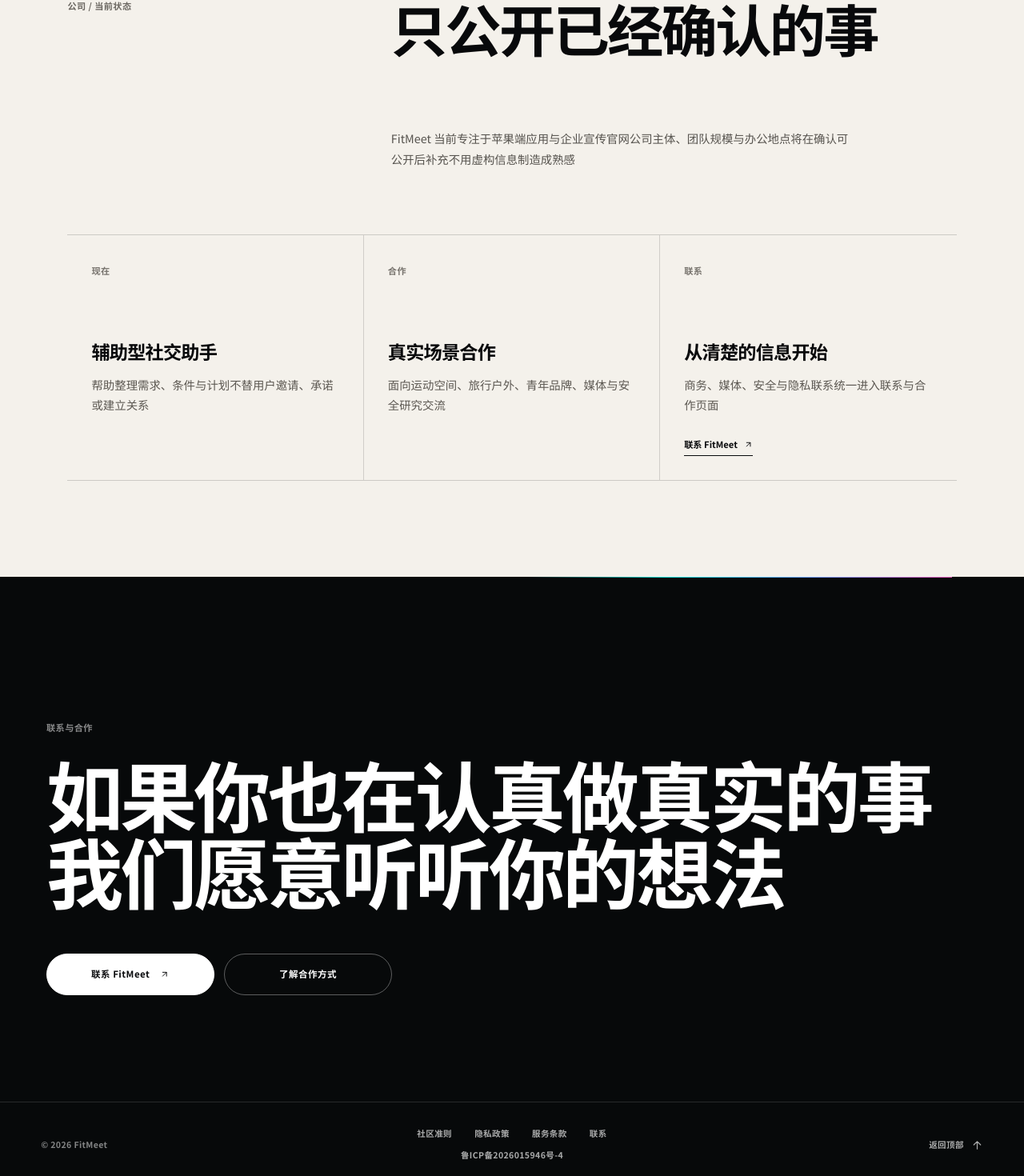
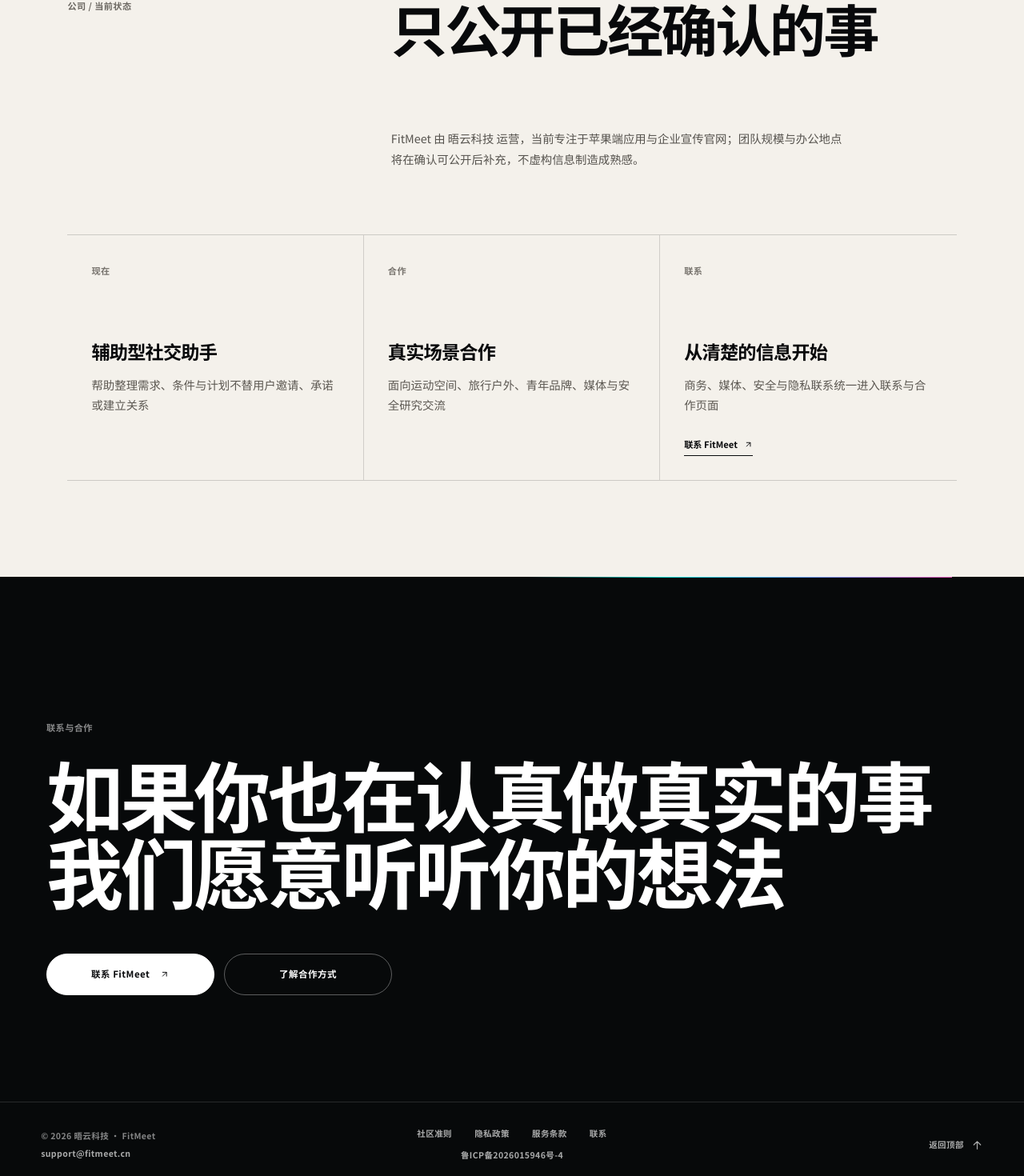
Before and after one commit to liudejua27-blip/FitMeet-website, a Next.js app: page /about in a window 1280 px wide. Shown: the part 8085-9555 px from the top of the page at 80% size. Built offline with nearby package versions, Linux system fonts and the light colour scheme; no server answers.

Commit message:
chore(website): publish company contact details

```diff
--- a/components/about-network/AboutNetworkPage.tsx
+++ b/components/about-network/AboutNetworkPage.tsx
@@ -7,6 +7,7 @@
 import { SiteNavigation } from "@/components/site-shell/SiteNavigation";
 import { SiteFooter } from "@/components/site-shell/SiteFooter";
 import { aboutBeliefs, aboutHorizon } from "@/lib/about-network-content";
+import { siteConfig } from "@/lib/site-config";
 import { useAboutNetworkMotion } from "./useAboutNetworkMotion";
 import styles from "./about-network.module.css";
 
@@ -159,7 +160,7 @@
 function CompanyProof() {
   return (
     <section className={styles.companyProof} aria-label="FitMeet 企业信息">
-      <header><span>公司 / 当前状态</span><h2>只公开已经确认的事</h2><p>FitMeet 当前专注于苹果端应用与企业宣传官网公司主体、团队规模与办公地点将在确认可公开后补充不用虚构信息制造成熟感</p></header>
+      <header><span>公司 / 当前状态</span><h2>只公开已经确认的事</h2><p>FitMeet 由 {siteConfig.companyName} 运营，当前专注于苹果端应用与企业宣传官网；团队规模与办公地点将在确认可公开后补充，不虚构信息制造成熟感。</p></header>
       <div>
         <article><span>现在</span><strong>辅助型社交助手</strong><p>帮助整理需求、条件与计划不替用户邀请、承诺或建立关系</p></article>
         <article><span>合作</span><strong>真实场景合作</strong><p>面向运动空间、旅行户外、青年品牌、媒体与安全研究交流</p></article>
--- a/components/site-shell/SiteFooter.tsx
+++ b/components/site-shell/SiteFooter.tsx
@@ -12,7 +12,10 @@
 export function SiteFooter() {
   return (
     <footer className={styles.footer} data-site-footer>
-      <span>© {siteConfig.copyrightYear} FitMeet</span>
+      <div className={styles.operator}>
+        <span>© {siteConfig.copyrightYear} {siteConfig.companyName} · {siteConfig.name}</span>
+        <a href={`mailto:${siteConfig.contactEmail}`}>{siteConfig.contactEmail}</a>
+      </div>
       <div className={styles.legalCenter}>
         <nav aria-label="页脚导航">
           {footerLinks.map((link) => <Link href={link.href} key={link.href}>{link.label}</Link>)}
--- a/components/site-shell/site-footer.module.css
+++ b/components/site-shell/site-footer.module.css
@@ -15,6 +15,7 @@
   letter-spacing: .035em;
 }
 .legalCenter { display: grid; justify-items: center; gap: 12px; padding-block: 18px; }
+.operator { display: grid; justify-items: start; gap: 7px; }
 .footer nav { display: flex; align-items: center; justify-content: center; gap: clamp(18px, 2.2vw, 34px); }
 .footer a { color: rgba(255,255,255,.66); transition: color 180ms ease; }
 .footer a:hover, .footer a:focus-visible { color: #fff; }
@@ -23,6 +24,7 @@
 @media (max-width: 1100px) { .footer { padding-inline: 28px; } }
 @media (max-width: 760px) {
   .footer { grid-template-columns: 1fr; justify-items: center; gap: 14px; padding-block: 24px; text-align: center; }
+  .operator { justify-items: center; }
   .footer nav { flex-wrap: wrap; }
   .toTop { justify-self: center; }
 }
--- a/lib/site-config.ts
+++ b/lib/site-config.ts
@@ -1,6 +1,7 @@
 export const siteConfig = {
   name: "FitMeet",
-  contactEmail: "1525005312@163.com",
+  companyName: "晤云科技",
+  contactEmail: "support@fitmeet.cn",
   copyrightYear: 2026,
   icpRecord: "鲁ICP备2026015946号-4",
   icpRecordURL: "https://beian.miit.gov.cn/",
```
